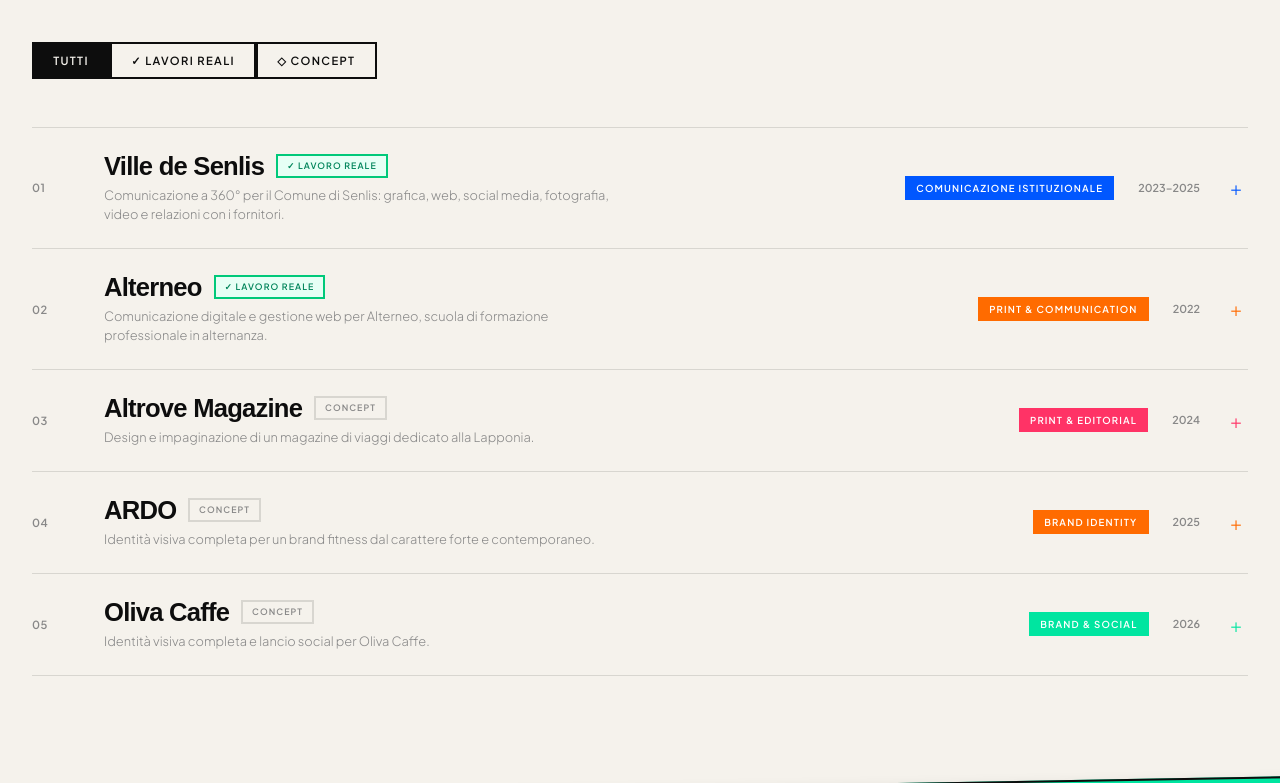
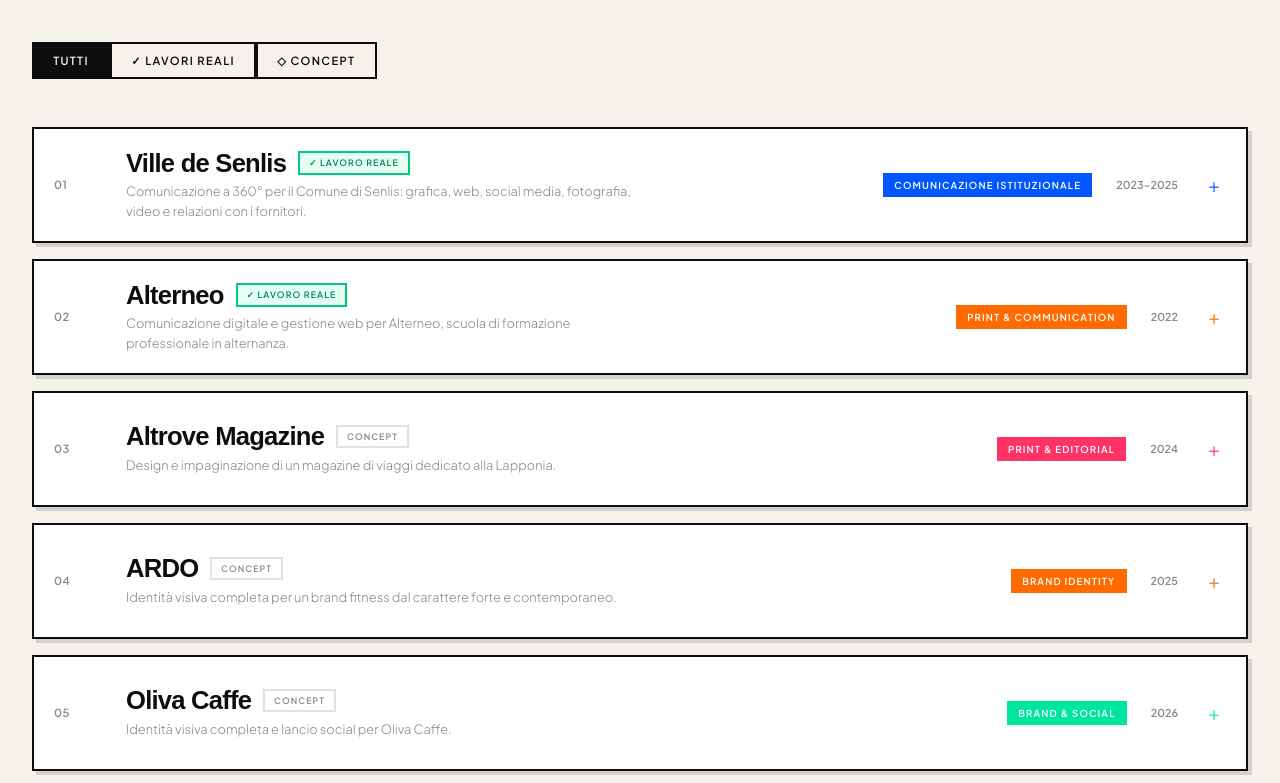
Before and after one commit to jandrieumegane-hash/Megane-Jandrieu, a React (Vite) app: page / in a window 1280 px wide. Shown: the part 1000-1783 px from the top of the page. Built offline with nearby package versions, Linux system fonts and the light colour scheme; a web font is replaced by a local one.

Commit message:
Nettoie les cartes projets et améliore leur lisibilité

```diff
--- a/src/mobileMenu.ts
+++ b/src/mobileMenu.ts
@@ -27,21 +27,73 @@
     .mobile-menu-toggle[aria-expanded="true"] .mobile-menu-icon { transform: rotate(90deg); }
     .mobile-nav-panel { z-index: 2; }
 
-    /* Project previews stay readable instead of filling the viewport */
-    .proj-expanded > div:first-child > div:first-child {
+    /* Cleaner project cards */
+    #projets > div:last-child { display: grid; gap: 1rem; border-top: 0 !important; }
+    #projets > div:last-child > div {
+      border: 2px solid var(--ink) !important;
+      background: rgba(255,255,255,.28);
+      box-shadow: 4px 4px 0 rgba(13,13,13,.14);
+      transition: box-shadow .2s ease, transform .2s ease;
+    }
+    #projets > div:last-child > div:hover {
+      transform: translate(-2px, -2px);
+      box-shadow: 7px 7px 0 var(--ink);
+    }
+    #projets .proj-row-header {
+      min-height: 7rem;
+      padding: 1.15rem 1.25rem !important;
+      background: #fff;
+      cursor: pointer !important;
+    }
+    #projets .proj-row-header > div { min-width: 0; }
+    #projets .proj-row-header p {
+      display: -webkit-box;
+      -webkit-box-orient: vertical;
+      -webkit-line-clamp: 2;
+      overflow: hidden;
+    }
+    #projets .proj-expanded {
+      margin: 0;
+      border-top-width: 4px !important;
+      box-shadow: inset 0 5px 0 rgba(13,13,13,.06);
+    }
+    #projets .proj-expanded > div:first-child > div:first-child {
       min-width: 0;
       max-height: 320px;
       overflow: hidden;
+      background: #e9e9e9;
     }
-    .proj-expanded > div:first-child > div:first-child img {
+    #projets .proj-expanded > div:first-child > div:first-child img {
       width: 100% !important;
       height: 320px !important;
       min-height: 0 !important;
-      object-fit: cover !important;
+      object-fit: contain !important;
       object-position: center;
     }
-    .proj-expanded video { max-height: 560px; object-fit: contain; background: #111; }
-    .proj-expanded img { max-width: 100%; }
+    #projets .proj-expanded > div:first-child > div:last-child { min-width: 0; }
+    #projets .proj-expanded > div:first-child > div:last-child > div:first-child > div {
+      padding: 1.1rem 1.25rem !important;
+    }
+    #projets .proj-expanded video {
+      width: 100%;
+      max-height: 560px;
+      object-fit: contain;
+      background: #111;
+    }
+    #projets .proj-expanded img { max-width: 100%; }
+    #projets .proj-expanded [style*="repeat(auto-fill"] {
+      padding: 0 1rem 1rem !important;
+      gap: .65rem !important;
+    }
+    #projets .proj-expanded [style*="repeat(auto-fill"] a {
+      background: #e9e9e9;
+      border: 1px solid var(--border);
+      aspect-ratio: 4 / 3;
+    }
+    #projets .proj-expanded [style*="repeat(auto-fill"] img {
+      object-fit: contain !important;
+      background: #e9e9e9;
+    }
 
     @media (max-width: 900px) {
       nav { padding: .7rem 1rem !important; }
@@ -76,6 +128,7 @@
       #projets, #skills, #apropos { padding: 4rem 1.25rem !important; }
       #projets .proj-row-header { grid-template-columns: 2rem minmax(0, 1fr) auto !important; gap: .75rem !important; }
       #projets .proj-cat, #projets .proj-year { display: none !important; }
+      #projets > div:last-child > div:hover { transform: none; box-shadow: 4px 4px 0 rgba(13,13,13,.14); }
       .proj-expanded > div:first-child { grid-template-columns: 1fr !important; }
       .proj-expanded > div:first-child > div:first-child {
         max-height: 190px !important;
@@ -98,11 +151,14 @@
       nav .mobile-nav-links { right: .7rem !important; width: calc(100vw - 1.4rem) !important; }
       #hero { padding: 5rem 1rem 3rem !important; }
       #projets, #skills, #apropos, #contact { padding-left: 1rem !important; padding-right: 1rem !important; }
+      #projets > div:last-child { gap: .75rem; }
+      #projets .proj-row-header { min-height: 6.25rem; padding: 1rem !important; }
+      #projets .proj-row-header p { font-size: .72rem !important; }
       .proj-expanded > div:first-child > div:first-child { max-height: 150px !important; }
       .proj-expanded > div:first-child > div:first-child img { height: 150px !important; }
-      .proj-expanded [style*="repeat(auto-fill"] { grid-template-columns: repeat(2, minmax(0, 1fr)) !important; gap: 2px !important; }
+      .proj-expanded [style*="repeat(auto-fill"] { grid-template-columns: repeat(2, minmax(0, 1fr)) !important; gap: .5rem !important; padding: 0 .65rem .65rem !important; }
       .proj-expanded [style*="repeat(auto-fill"] a { aspect-ratio: 1 / 1 !important; }
-      .proj-expanded [style*="repeat(auto-fill"] img { height: 100% !important; object-fit: cover !important; }
+      .proj-expanded [style*="repeat(auto-fill"] img { height: 100% !important; object-fit: contain !important; }
       .proj-expanded video { max-height: 220px; }
     }
   `
```
